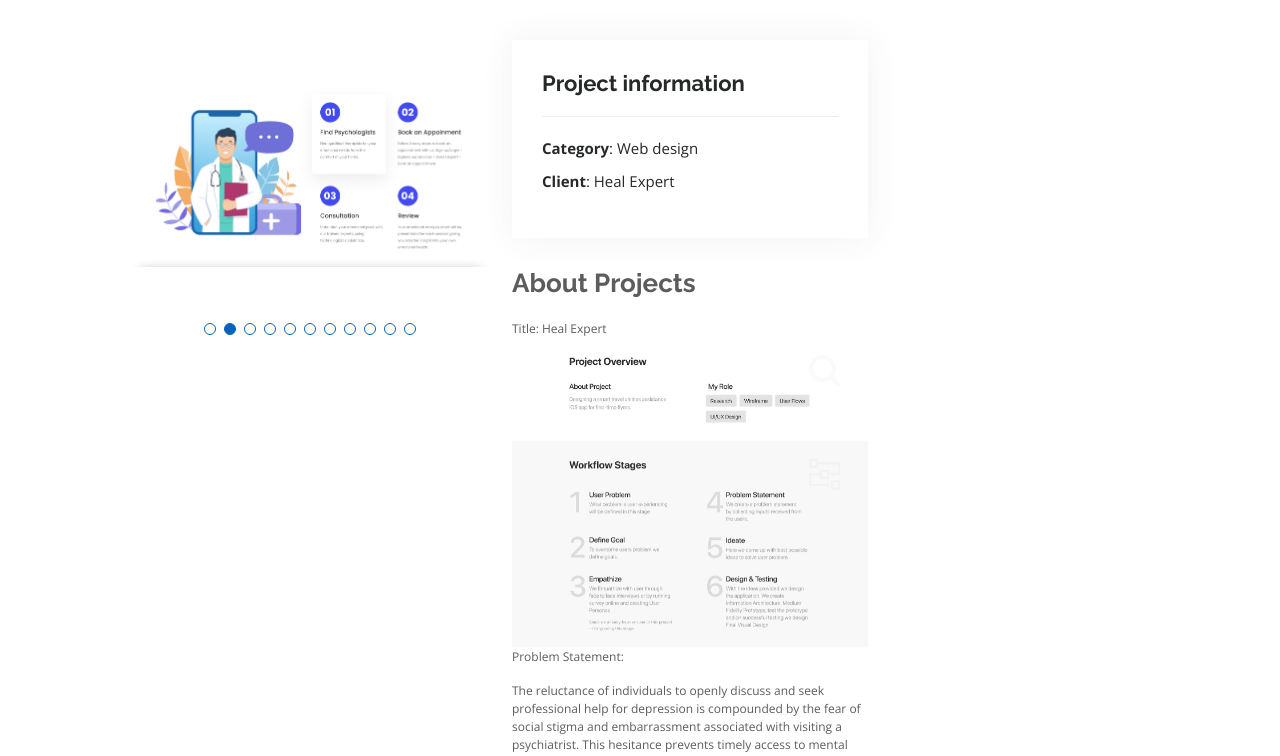
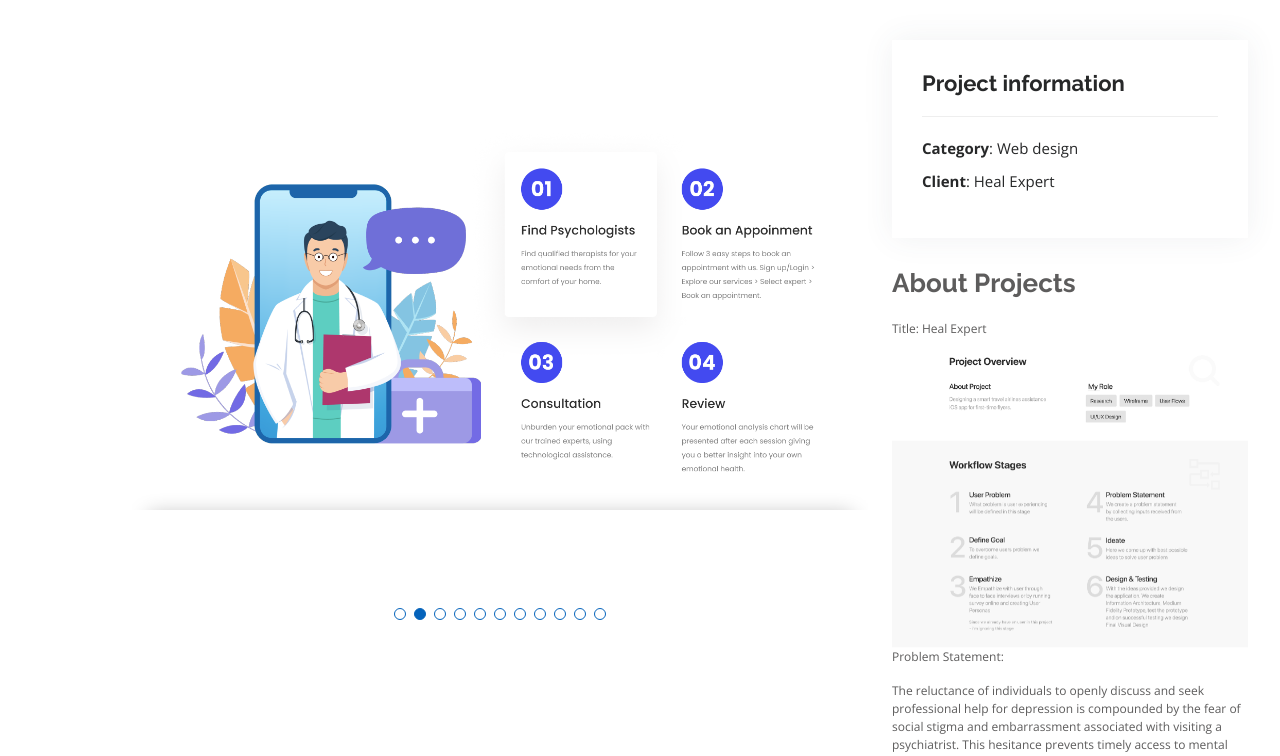
Before and after one commit to Kirtidh/kirtidh.github.io, a plain HTML site: page heal_expert_1.html in a window 1280 px wide. Shown: the top 756 px of the page. Drawn offline with nearby package versions, Linux system fonts and the light colour scheme; files that its build step writes are made by us from their sources.

Commit message:
checking width
checking width

```diff
--- a/heal_expert_1.html
+++ b/heal_expert_1.html
@@ -40,7 +40,7 @@
 
         <div class="row gy-4">
 
-          <div class="col-lg-4">
+          <div class="col-lg-8">
             <div class="portfolio-details-slider swiper">
               <div class="swiper-wrapper align-items-center">
 
```
Also changed, not shown: portfolio-details_6.html (+1 -1 lines).
